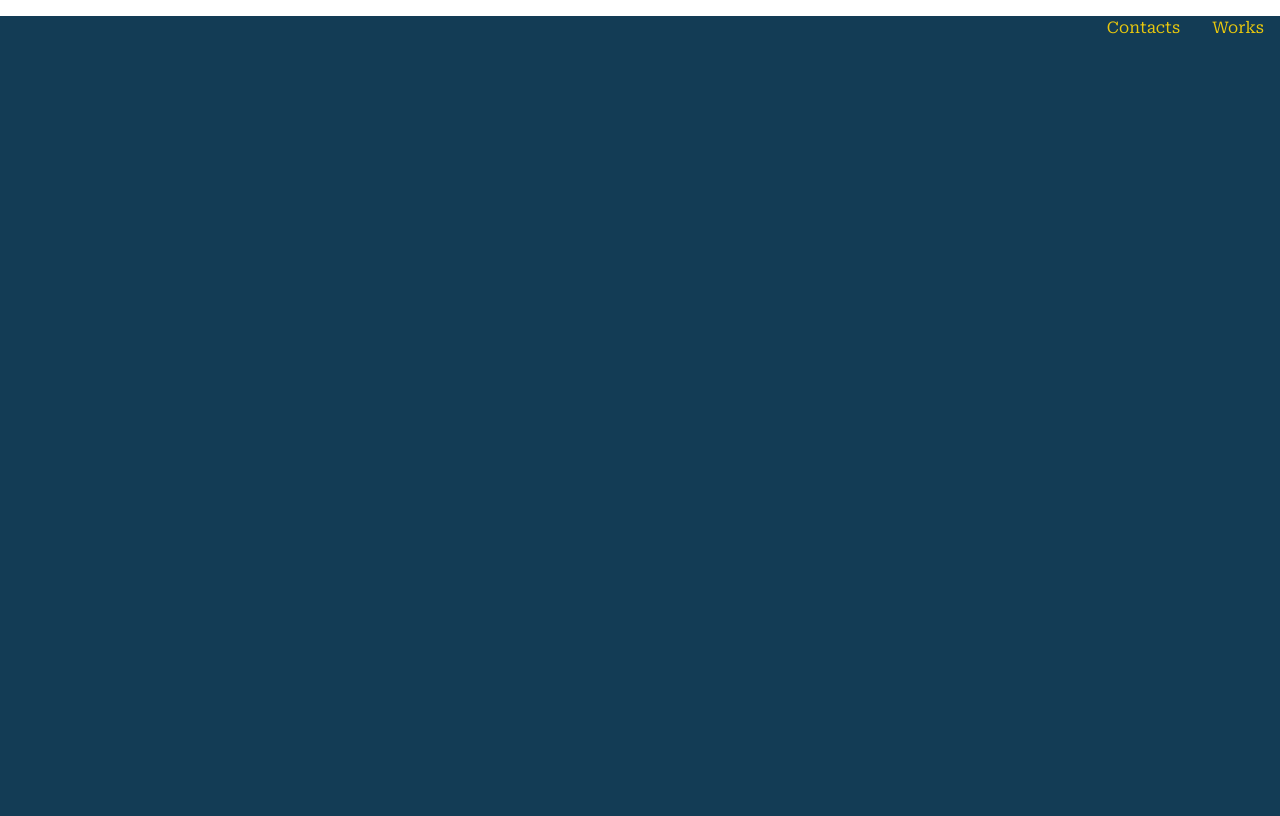
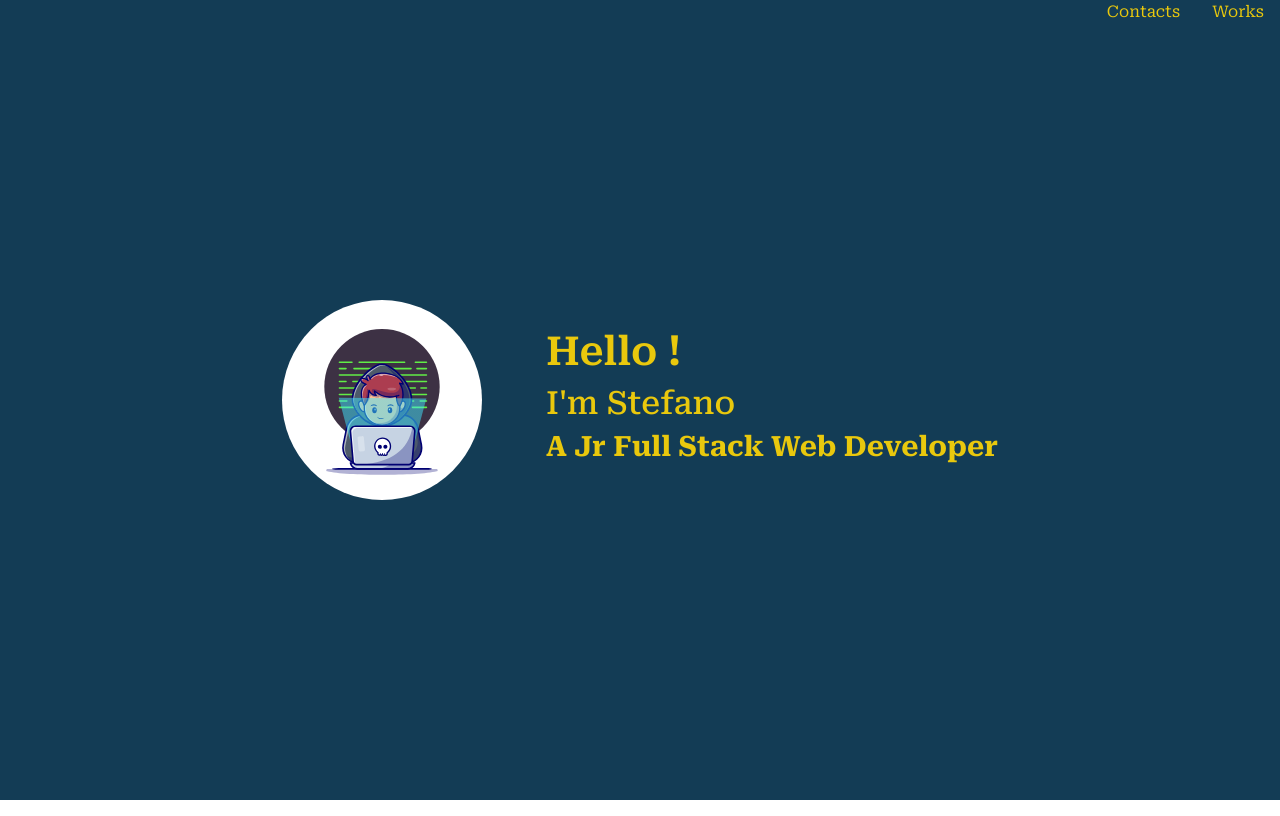
Before and after one commit to StefanoMela/vite-portofolio-new, a Vue app: page / in a window 1280 px wide. Built offline with nearby package versions, Linux system fonts and the light colour scheme; some icons are missing.

Commit message:
feat: bgc hotfix

```diff
--- a/src/components/HeroComponent.vue
+++ b/src/components/HeroComponent.vue
@@ -65,7 +65,7 @@ export default {
       <RouterLink :to="{ name: 'contacts' }">Contacts</RouterLink>
       <RouterLink :to="{ name: 'works' }">Works</RouterLink>
     </div>
-    <div class="container-fluid animation-box mt-3 px-5 py-3">
+    <div class="container-fluid animation-box px-5 py-3">
       <div class="hero">
         <div class="animated-el img-container" key="k1">
           <img src="../assets/img/avatar.svg" alt="pro-pic" class="profile-pic"
```
